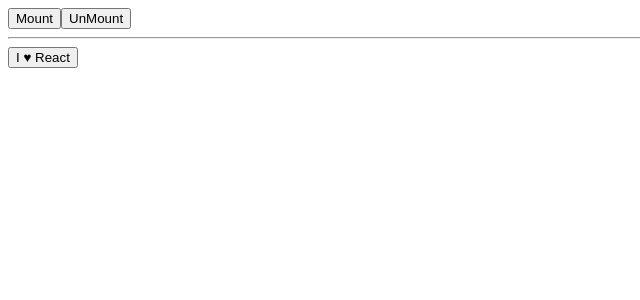
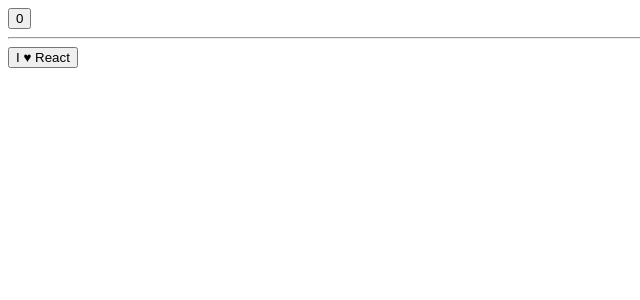
Before and after one commit to vinay-thallam/react-cuddle, a React (Create React App) app: page / in a window 1280 px wide. Shown: the top 300 px of the page, without its empty margins (0-640 px from the left). Built offline with nearby package versions, Linux system fonts and the light colour scheme.

Commit message:
using lifecycle methods to update component at runtime

```diff
--- a/src/App.js
+++ b/src/App.js
@@ -1,54 +1,44 @@
 import React from 'react'
 import ReactDOM from 'react-dom'
 
-class LifeCycle extends React.Component {
+/*
+The React component lifecycle will allow you to update your components at runtime.
+This lesson will explore how to do that. componentWillReceiveProps gives us an opportunity
+to update state by reacting to a prop transition before the render() call is made.
+shouldComponentUpdate allows us to set conditions on when we should update a component
+so that we are not rendering constantly. componentDidUpdate lets us react to a component
+updating.
 
-  constructor() {
+*/
+class App extends React.Component {
+
+  constructor(){
     super()
-    this.state = {
-      val : 0
-    }
+    this.state = {increasing : false}
   }
-
-  update() {
-    this.setState({val : this.state.val+1})
+  update(){
+    ReactDOM.render(<App val={this.props.val+1}/>, document.getElementById('root'))
   }
-  componentWillMount(){
-    console.log("componentWillMount") //will be called only once
-    this.setState({m : 2})
+  componentWillReceiveProps(nextProps){
+    console.log('componentWillReceiveProps')
+    this.setState({increasing : nextProps.val > this.props.val})
+  }
+  shouldComponentUpdate(nextProps, nextState){
+    return nextProps.val % 5 === 0
   }
   render() {
-    console.log("render") //will be called whenever there is change in state
+    console.log(`increasing : ${this.state.increasing}`)
     return (
-      <button onClick={this.update.bind(this)}>{this.state.val * this.state.m}</button>
+      <button onClick={this.update.bind(this)}>{this.props.val}</button>
       )
   }
-  componentDidMount(){
-    console.log("componentDidMount") //will be called only once
-    console.log(ReactDOM.findDOMNode(this))
-    this.inc = window.setInterval(this.update.bind(this), 500)
-  }
-
-  componentWillUnmount(){
-    console.log("componentWillUnMount") //will be called only once
-    window.clearInterval(this.inc)
+  componentDidUpdate(prevProps, prevState){
+    console.log(`prev props : ${prevProps.val}`)
   }
 }
 
-class App extends React.Component {
-  mount(){
-    ReactDOM.render(<LifeCycle/>, document.getElementById('mount_point'))
-  }
-  unmount(){
-    ReactDOM.unmountComponentAtNode(document.getElementById('mount_point'))
-  }
-  render(){
-    return <div>
-      <button onClick={this.mount}>Mount</button>
-      <button onClick={this.unmount}>UnMount</button>
-      <div id="mount_point"></div>
-    </div>
-  }
+App.defaultProps = {
+  val : 0
 }
 
 export default App
```
